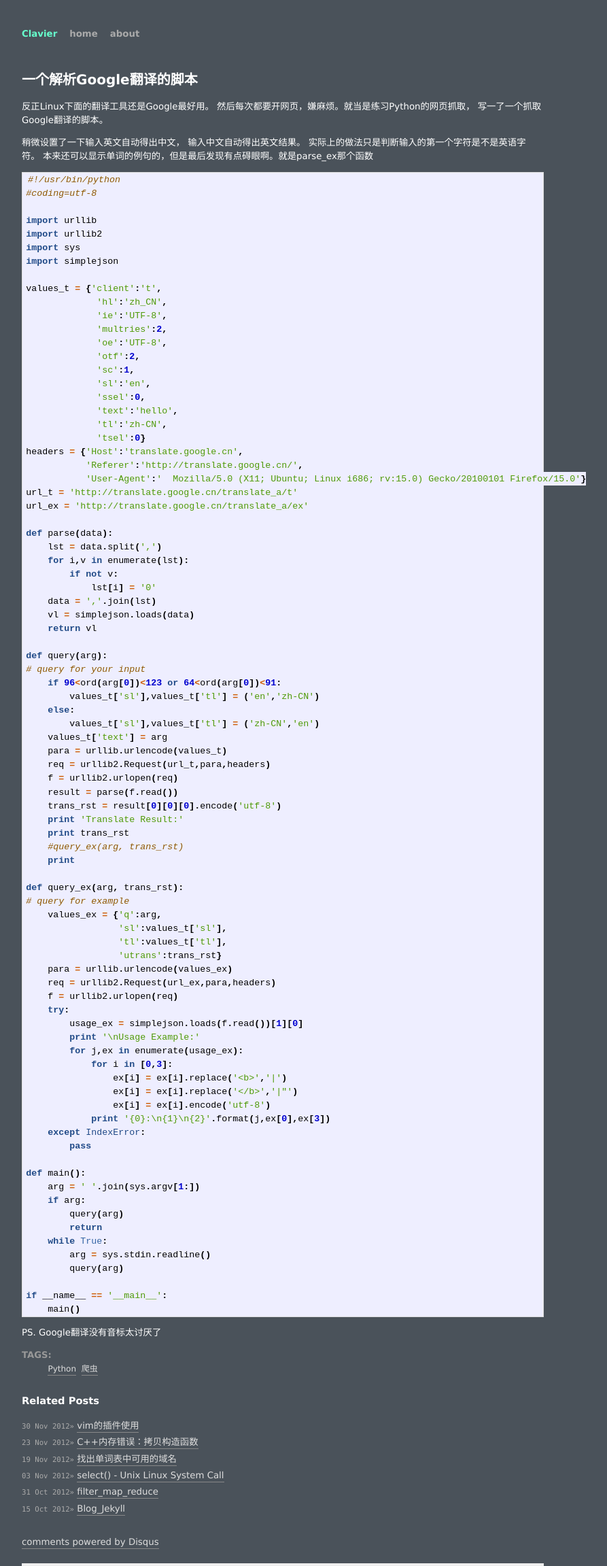
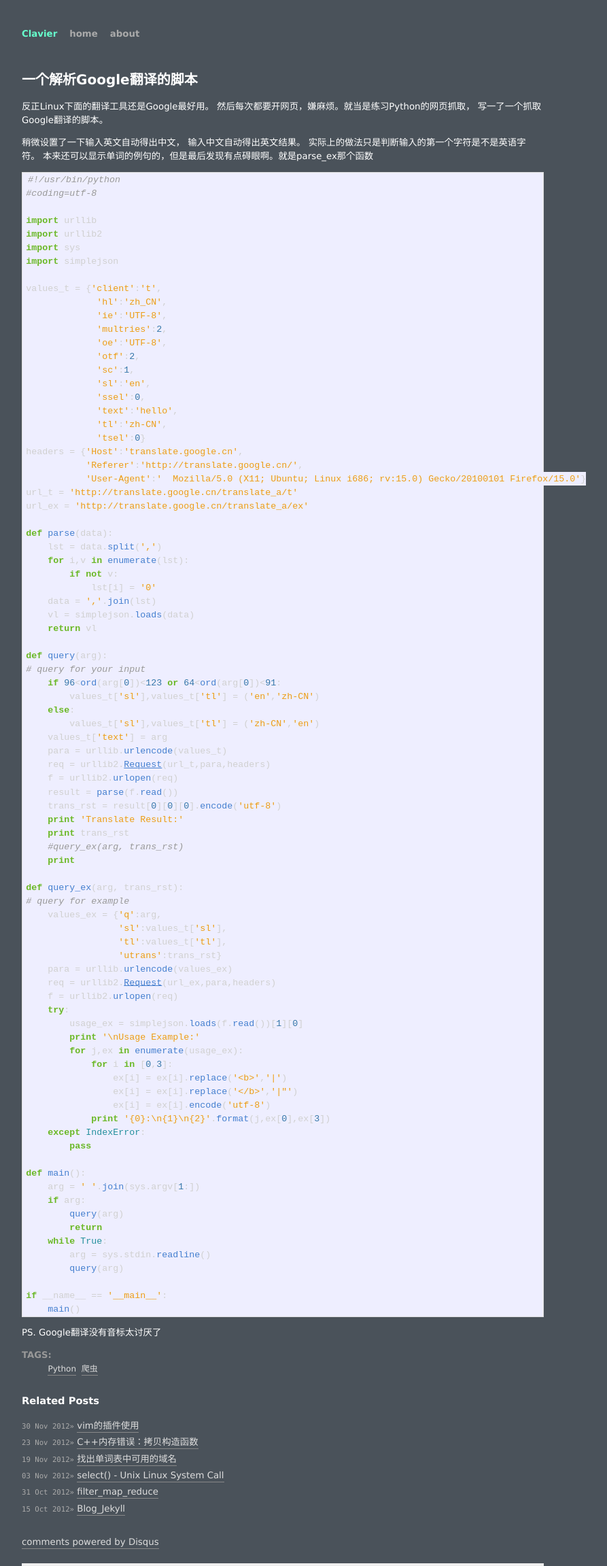
Before and after one commit to lintianzhi/lintianzhi.github.com, a Jekyll site: the page built from _posts/2012-11-12-translate_google.md, in a window 1280 px wide. Shown: the whole page at 68% size, without its empty margins (160-1053 px from the left). Built offline with Jekyll 4.4.1, drawn with Linux system fonts in a browser that asks for light colours; Markdown is read by kramdown in place of the engine named in the settings; comment, search, counter and statistics services are not loaded.

Commit message:
use native theme

```diff
--- a/css/pygments.css
+++ b/css/pygments.css
@@ -1,69 +1,70 @@
-.hll { background-color: #ffffcc }
-.c { color: #8f5902; font-style: italic } /* Comment */
-.err { color: #a40000; border: 1px solid #ef2929 } /* Error */
-.g { color: #000000 } /* Generic */
-.k { color: #204a87; font-weight: bold } /* Keyword */
-.l { color: #000000 } /* Literal */
-.n { color: #000000 } /* Name */
-.o { color: #ce5c00; font-weight: bold } /* Operator */
-.x { color: #000000 } /* Other */
-.p { color: #000000; font-weight: bold } /* Punctuation */
-.cm { color: #8f5902; font-style: italic } /* Comment.Multiline */
-.cp { color: #8f5902; font-style: italic } /* Comment.Preproc */
-.c1 { color: #8f5902; font-style: italic } /* Comment.Single */
-.cs { color: #8f5902; font-style: italic } /* Comment.Special */
-.gd { color: #a40000 } /* Generic.Deleted */
-.ge { color: #000000; font-style: italic } /* Generic.Emph */
-.gr { color: #ef2929 } /* Generic.Error */
-.gh { color: #000080; font-weight: bold } /* Generic.Heading */
-.gi { color: #00A000 } /* Generic.Inserted */
-.go { color: #000000; font-style: italic } /* Generic.Output */
-.gp { color: #8f5902 } /* Generic.Prompt */
-.gs { color: #000000; font-weight: bold } /* Generic.Strong */
-.gu { color: #800080; font-weight: bold } /* Generic.Subheading */
-.gt { color: #a40000; font-weight: bold } /* Generic.Traceback */
-.kc { color: #204a87; font-weight: bold } /* Keyword.Constant */
-.kd { color: #204a87; font-weight: bold } /* Keyword.Declaration */
-.kn { color: #204a87; font-weight: bold } /* Keyword.Namespace */
-.kp { color: #204a87; font-weight: bold } /* Keyword.Pseudo */
-.kr { color: #204a87; font-weight: bold } /* Keyword.Reserved */
-.kt { color: #204a87; font-weight: bold } /* Keyword.Type */
-.ld { color: #000000 } /* Literal.Date */
-.m { color: #0000cf; font-weight: bold } /* Literal.Number */
-.s { color: #4e9a06 } /* Literal.String */
-.na { color: #c4a000 } /* Name.Attribute */
-.nb { color: #204a87 } /* Name.Builtin */
-.nc { color: #000000 } /* Name.Class */
-.no { color: #000000 } /* Name.Constant */
-.nd { color: #5c35cc; font-weight: bold } /* Name.Decorator */
-.ni { color: #ce5c00 } /* Name.Entity */
-.ne { color: #cc0000; font-weight: bold } /* Name.Exception */
-.nf { color: #000000 } /* Name.Function */
-.nl { color: #f57900 } /* Name.Label */
-.nn { color: #000000 } /* Name.Namespace */
-.nx { color: #000000 } /* Name.Other */
-.py { color: #000000 } /* Name.Property */
-.nt { color: #204a87; font-weight: bold } /* Name.Tag */
-.nv { color: #000000 } /* Name.Variable */
-.ow { color: #204a87; font-weight: bold } /* Operator.Word */
-.w { color: #f8f8f8; text-decoration: underline } /* Text.Whitespace */
-.mf { color: #0000cf; font-weight: bold } /* Literal.Number.Float */
-.mh { color: #0000cf; font-weight: bold } /* Literal.Number.Hex */
-.mi { color: #0000cf; font-weight: bold } /* Literal.Number.Integer */
-.mo { color: #0000cf; font-weight: bold } /* Literal.Number.Oct */
-.sb { color: #4e9a06 } /* Literal.String.Backtick */
-.sc { color: #4e9a06 } /* Literal.String.Char */
-.sd { color: #8f5902; font-style: italic } /* Literal.String.Doc */
-.s2 { color: #4e9a06 } /* Literal.String.Double */
-.se { color: #4e9a06 } /* Literal.String.Escape */
-.sh { color: #4e9a06 } /* Literal.String.Heredoc */
-.si { color: #4e9a06 } /* Literal.String.Interpol */
-.sx { color: #4e9a06 } /* Literal.String.Other */
-.sr { color: #4e9a06 } /* Literal.String.Regex */
-.s1 { color: #4e9a06 } /* Literal.String.Single */
-.ss { color: #4e9a06 } /* Literal.String.Symbol */
-.bp { color: #3465a4 } /* Name.Builtin.Pseudo */
-.vc { color: #000000 } /* Name.Variable.Class */
-.vg { color: #000000 } /* Name.Variable.Global */
-.vi { color: #000000 } /* Name.Variable.Instance */
-.il { color: #0000cf; font-weight: bold } /* Literal.Number.Integer.Long */
+/*native theme*/
+.hll { background-color: #404040 }
+.c { color: #999999; font-style: normal } /* Comment */
+.err { color: #a61717; background-color: #e3d2d2 } /* Error */
+.g { color: #d0d0d0 } /* Generic */
+.k { color: #6ab825; font-weight: bold } /* Keyword */
+.l { color: #d0d0d0 } /* Literal */
+.n { color: #d0d0d0 } /* Name */
+.o { color: #d0d0d0 } /* Operator */
+.x { color: #d0d0d0 } /* Other */
+.p { color: #d0d0d0 } /* Punctuation */
+.cm { color: #999999; font-style: italic } /* Comment.Multiline */
+.cp { color: #cd2828; font-weight: bold } /* Comment.Preproc */
+.c1 { color: #999999; font-style: italic } /* Comment.Single */
+.cs { color: #e50808; font-weight: bold; background-color: #520000 } /* Comment.Special */
+.gd { color: #d22323 } /* Generic.Deleted */
+.ge { color: #d0d0d0; font-style: italic } /* Generic.Emph */
+.gr { color: #d22323 } /* Generic.Error */
+.gh { color: #ffffff; font-weight: bold } /* Generic.Heading */
+.gi { color: #589819 } /* Generic.Inserted */
+.go { color: #cccccc } /* Generic.Output */
+.gp { color: #aaaaaa } /* Generic.Prompt */
+.gs { color: #d0d0d0; font-weight: bold } /* Generic.Strong */
+.gu { color: #ffffff; text-decoration: underline } /* Generic.Subheading */
+.gt { color: #d22323 } /* Generic.Traceback */
+.kc { color: #6ab825; font-weight: bold } /* Keyword.Constant */
+.kd { color: #6ab825; font-weight: bold } /* Keyword.Declaration */
+.kn { color: #6ab825; font-weight: bold } /* Keyword.Namespace */
+.kp { color: #6ab825 } /* Keyword.Pseudo */
+.kr { color: #6ab825; font-weight: bold } /* Keyword.Reserved */
+.kt { color: #6ab825; font-weight: bold } /* Keyword.Type */
+.ld { color: #d0d0d0 } /* Literal.Date */
+.m { color: #3677a9 } /* Literal.Number */
+.s { color: #ed9d13 } /* Literal.String */
+.na { color: #bbbbbb } /* Name.Attribute */
+.nb { color: #24909d } /* Name.Builtin */
+.nc { color: #447fcf; text-decoration: underline } /* Name.Class */
+.no { color: #40ffff } /* Name.Constant */
+.nd { color: #ffa500 } /* Name.Decorator */
+.ni { color: #d0d0d0 } /* Name.Entity */
+.ne { color: #bbbbbb } /* Name.Exception */
+.nf { color: #447fcf } /* Name.Function */
+.nl { color: #d0d0d0 } /* Name.Label */
+.nn { color: #447fcf; text-decoration: underline } /* Name.Namespace */
+.nx { color: #d0d0d0 } /* Name.Other */
+.py { color: #d0d0d0 } /* Name.Property */
+.nt { color: #6ab825; font-weight: bold } /* Name.Tag */
+.nv { color: #40ffff } /* Name.Variable */
+.ow { color: #6ab825; font-weight: bold } /* Operator.Word */
+.w { color: #666666 } /* Text.Whitespace */
+.mf { color: #3677a9 } /* Literal.Number.Float */
+.mh { color: #3677a9 } /* Literal.Number.Hex */
+.mi { color: #3677a9 } /* Literal.Number.Integer */
+.mo { color: #3677a9 } /* Literal.Number.Oct */
+.sb { color: #ed9d13 } /* Literal.String.Backtick */
+.sc { color: #ed9d13 } /* Literal.String.Char */
+.sd { color: #ed9d13 } /* Literal.String.Doc */
+.s2 { color: #ed9d13 } /* Literal.String.Double */
+.se { color: #ed9d13 } /* Literal.String.Escape */
+.sh { color: #ed9d13 } /* Literal.String.Heredoc */
+.si { color: #ed9d13 } /* Literal.String.Interpol */
+.sx { color: #ffa500 } /* Literal.String.Other */
+.sr { color: #ed9d13 } /* Literal.String.Regex */
+.s1 { color: #ed9d13 } /* Literal.String.Single */
+.ss { color: #ed9d13 } /* Literal.String.Symbol */
+.bp { color: #24909d } /* Name.Builtin.Pseudo */
+.vc { color: #40ffff } /* Name.Variable.Class */
+.vg { color: #40ffff } /* Name.Variable.Global */
+.vi { color: #40ffff } /* Name.Variable.Instance */
+.il { color: #3677a9 } /* Literal.Number.Integer.Long */
```
